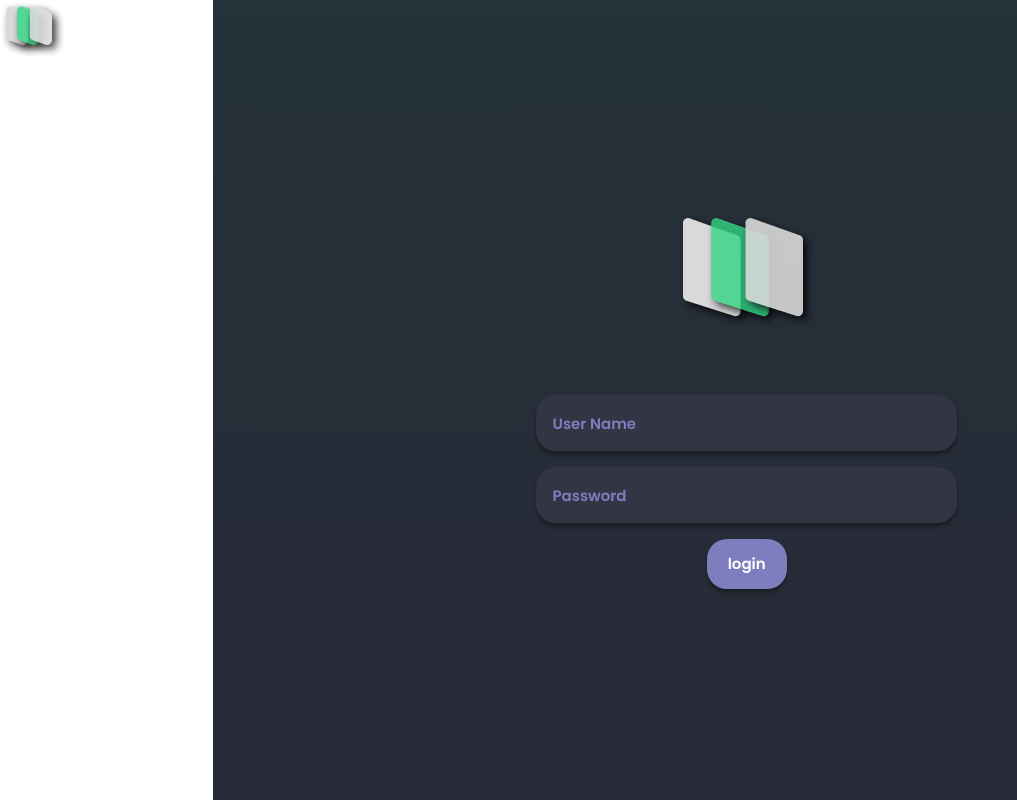
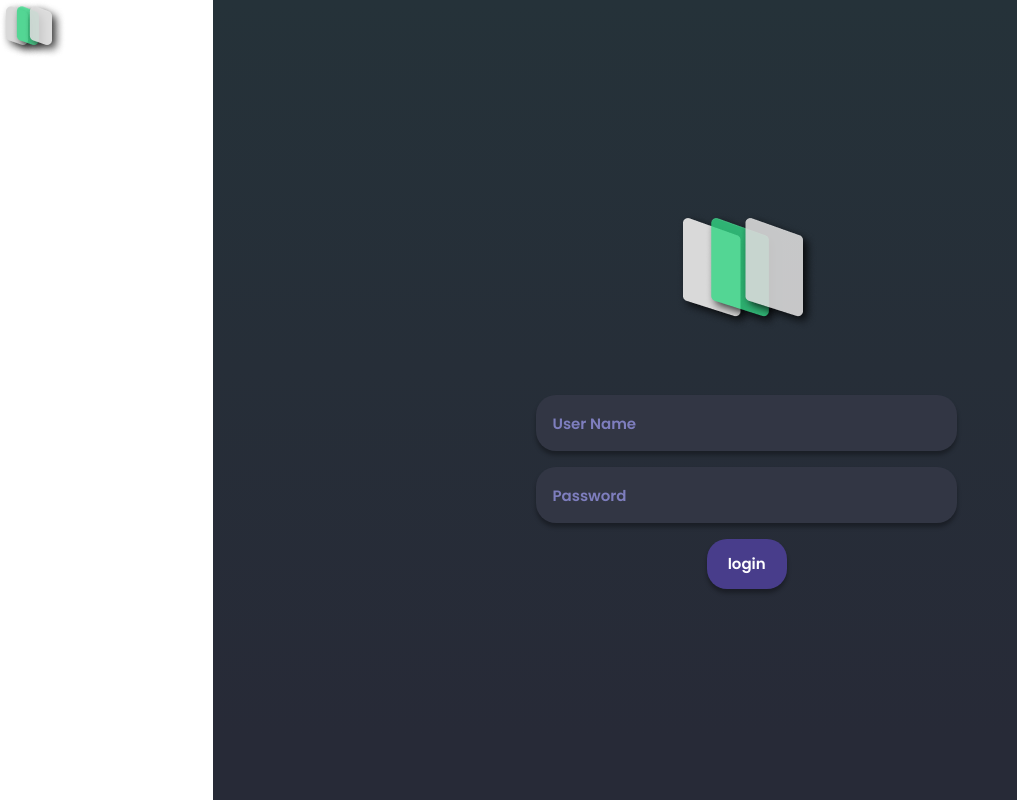
Before and after one commit to Ali1Kh/repos, a React (Create React App) app in the folder meeting-management/: page /login in a window 1280 px wide. In both pictures the pointer is over the button "login". Shown: the whole page, without its empty margins (0-1017 px from the left). Built offline with nearby package versions, Linux system fonts and the light colour scheme.

Commit message:
login - signUp

```diff
--- a/meeting-management/src/components/login/login.css
+++ b/meeting-management/src/components/login/login.css
@@ -39,9 +39,10 @@
     font-weight: 600;
     line-height: 20px;
 }
-  /*  */
 
-  .login-btn button {
+/*  */
+
+.login-btn button {
     background: var(--sec-color);
     box-shadow: 0px 4px 4px 0px rgba(0, 0, 0, 0.33);
     color:white;
@@ -54,4 +55,9 @@
     font-style: normal;
     font-weight: 600 ;
     line-height: 20px;
-  }
+    transition: all 0.5s;
+}
+
+.login-btn button:hover {
+    background: darkslateblue ;
+}
--- a/meeting-management/src/components/signup/Signup.css
+++ b/meeting-management/src/components/signup/Signup.css
@@ -90,4 +90,9 @@
   font-style: normal;
   font-weight: 600 ;
   line-height: 20px;
+  transition: all 0.5s;
 }
+
+.Signup-btn button:hover {
+  background: darkslateblue ;
+}
```
